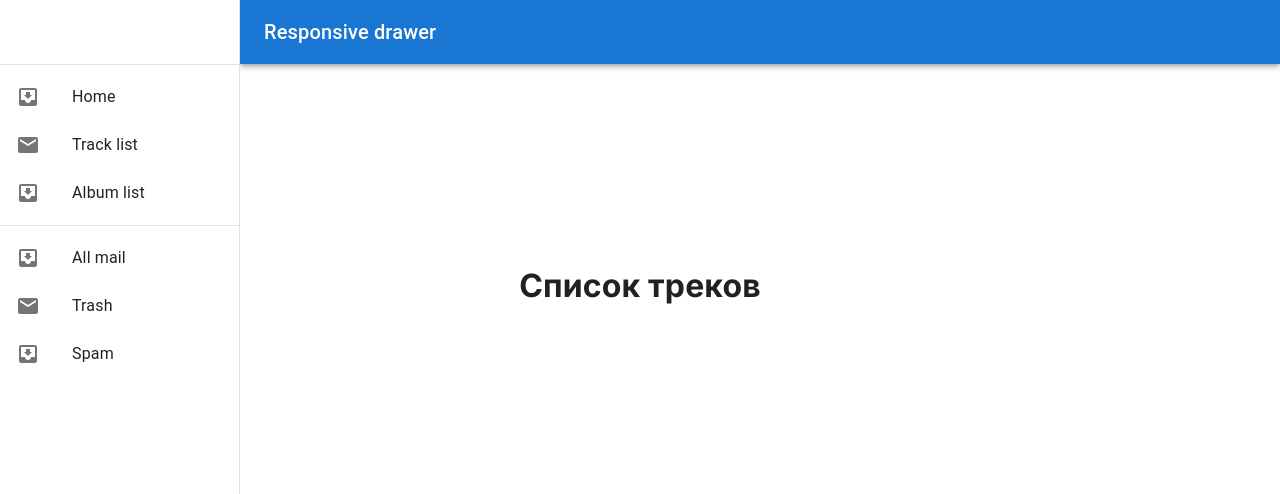
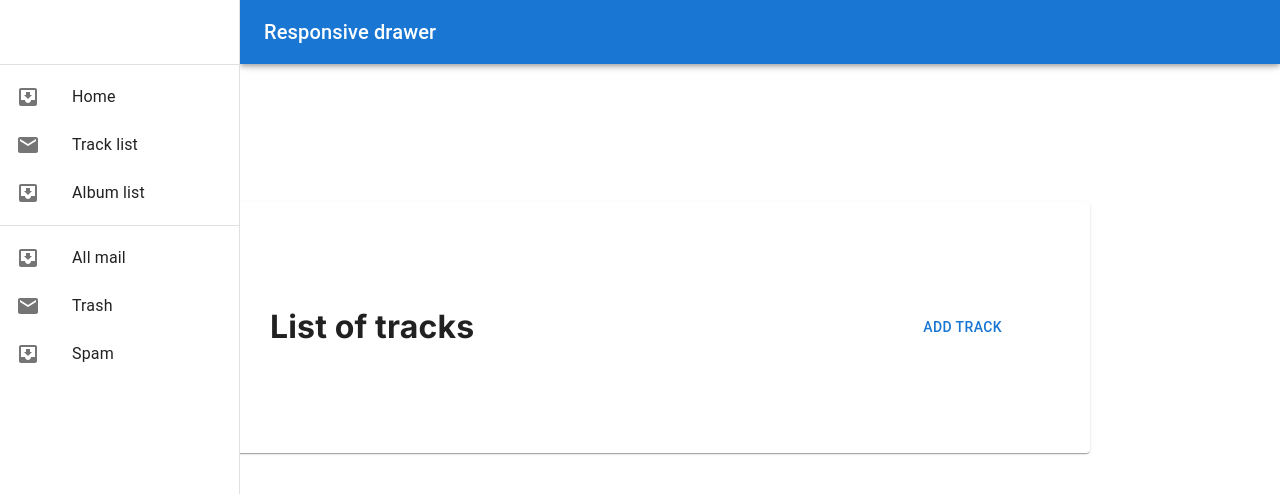
Before and after one commit to safakun/spotify_clone_nest_next_mongo, a Next.js app in the folder client/: page /tracks in a window 1280 px wide. Shown: the top 494 px of the page. Built offline with nearby package versions, Linux system fonts and the light colour scheme.

Commit message:
added track pages

```diff
--- a/client/app/globals.css
+++ b/client/app/globals.css
@@ -1,4 +1,10 @@
+.main_container {
+    margin: 90px 0;
+}
 
+.card {
+    width: 900px;
+}
 .center {
     margin-top: 150px;
     display: flex;
--- a/client/app/layouts/MainLayout.tsx
+++ b/client/app/layouts/MainLayout.tsx
@@ -1,11 +1,15 @@
 import React from 'react'
 import Navbar from '../compnents/Navbar'
+import { Container } from '@mui/material'
 
 const Mainlayout = ({ children }: {children: React.ReactNode}) => {
   return (
     <>
       <Navbar />
+      <Container className='main_container'>
       {children}
+      </Container>
+
     </>
   )
 }
--- a/client/app/tracks/page.tsx
+++ b/client/app/tracks/page.tsx
@@ -1,12 +1,29 @@
+"use client"
 import React from 'react'
 import Mainlayout from '../layouts/MainLayout'
+import { Card, Grid, Button, Box} from '@mui/material'
+import { useRouter } from 'next/navigation'
 
 const page = () => {
+  const router = useRouter()
   return (
   <Mainlayout>
-      <div>
-  <h1 className='center'>Список треков </h1>
-    </div>
+
+      <Grid container justifyContent="center">
+        <Card className="card">
+
+          <Box p={10}>
+          <Grid container justifyContent="space-between">
+            <h1>List of tracks</h1>
+            <Button
+             onClick={() => router.push('/tracks/create')}
+             >Add track</Button>
+          </Grid>
+          </Box>
+
+
+        </Card>
+      </Grid>
   </Mainlayout>
   )
 }
```
Also changed, not shown: client/app/tracks/create/page.tsx (added, +13 -0 lines).
